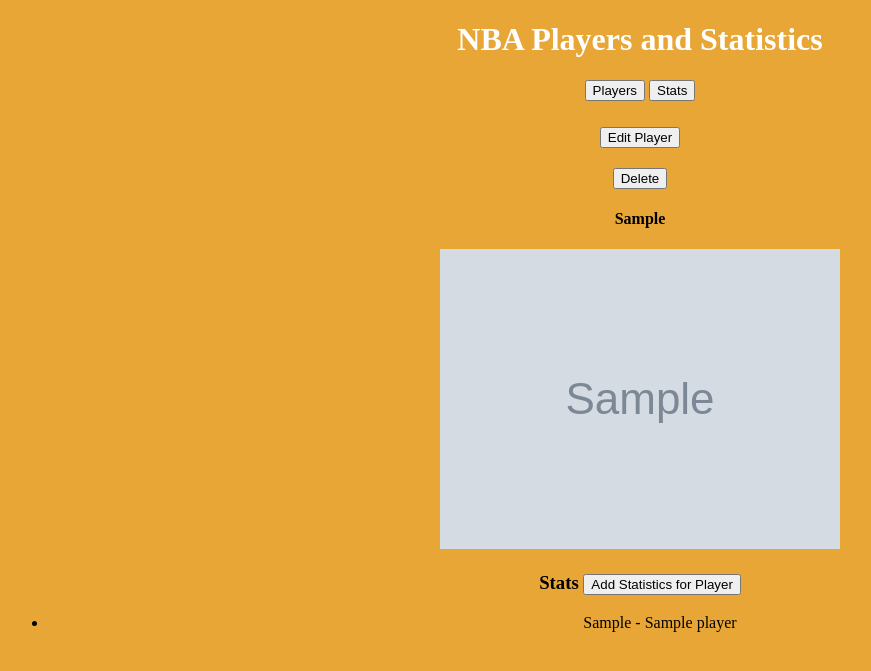
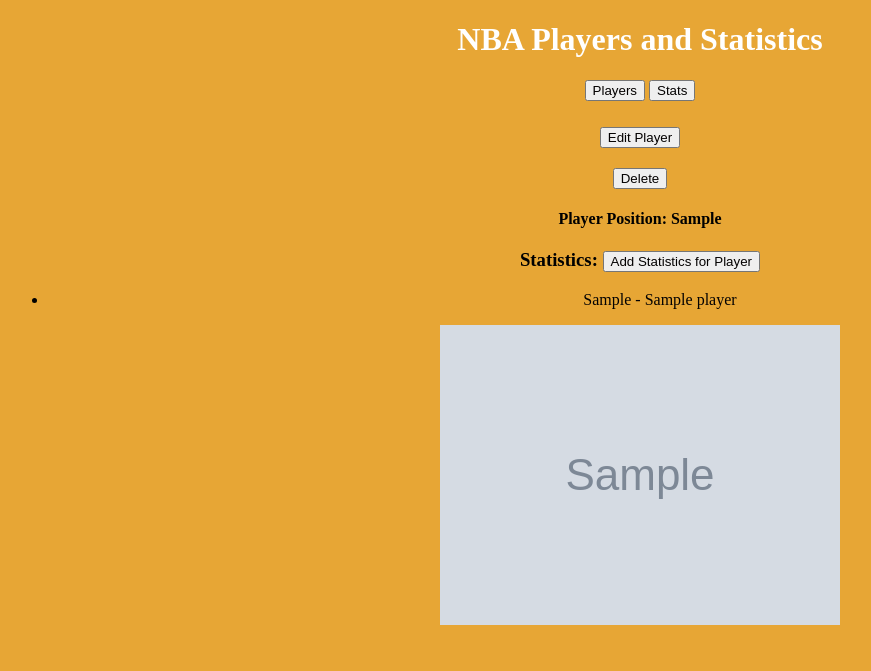
Before and after one commit to choudharyus/django_sports_lab, a Django app: page /players/1/ in a window 1280 px wide. Shown: the top 671 px of the page, without its empty margins (0-871 px from the left). Run offline with Django 3.2, Linux system fonts and the light colour scheme; tables that the repository leaves empty hold one stand-in row (values such as "Sample post"); grey boxes marked "Sample" are stand-in pictures.

Commit message:
added simple text

```diff
--- a/nba_app/templates/nba_app/player_detail.html
+++ b/nba_app/templates/nba_app/player_detail.html
@@ -5,12 +5,9 @@
 {% block content %}
 <h2>{{ player.name }} <button><a href="{% url 'player_edit' pk=player.pk %}">Edit Player </a></button></h2>
 <button><a href="{% url 'player_delete' pk=player.pk %}">Delete</a></button>
-<h4>{{ player.player_position }}</h4>
+<h4> Player Position: {{ player.player_position }}</h4>
+<h3>Statistics: <button><a href="{% url 'stat_create' %}">Add Statistics for Player</a></button></h3>
 
-
-<img src="{{ player.player_photo }}" alt="" class="player-photo">
-
-<h3>Stats <button><a href="{% url 'stat_create' %}">Add Statistics for Player</a></button></h3>
 <ul>
     {% for stat in player.stats.all %}
     <li>
@@ -18,4 +15,9 @@
     </li>
     {% endfor %}
 </ul>
+
+<img src="{{ player.player_photo }}" alt="" class="player-photo">
+
+
+
 {% endblock %}
```
